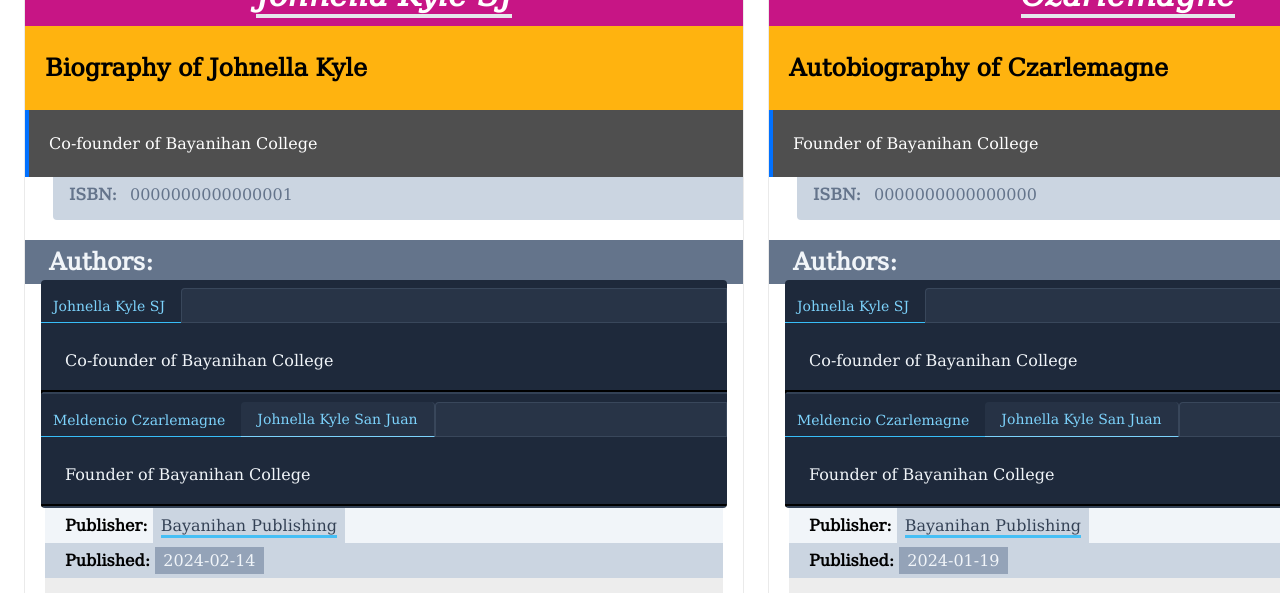
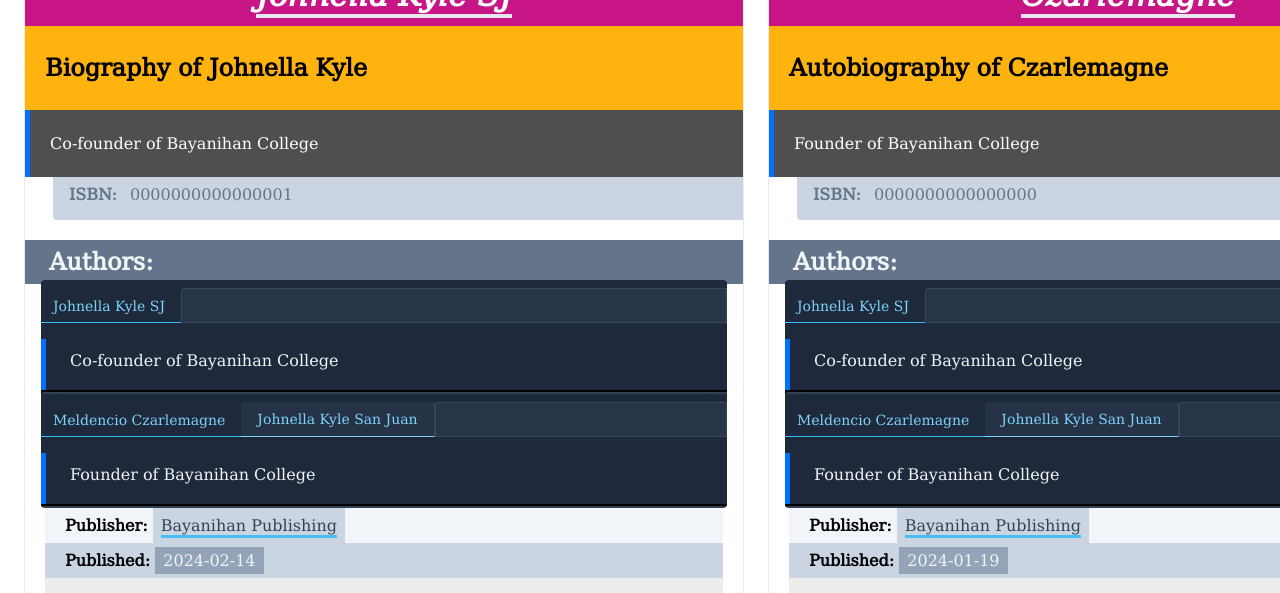
Before and after one commit to jk-sanjuan/jk-sanjuan.github.io, a Jekyll site: the page built from books.html, in a window 1280 px wide and 1377 px high. Shown: the part 429-1022 px from the top of the window. Built offline with Jekyll 4.4.1, drawn with Linux system fonts in a browser that asks for light colours.

Commit message:
[0.1.14] (books.html project.css 8-12-14-26-17-27JK.png BiW-8-12-14-26-17-27JK.png)
+ add babe(1-&-Only)(Beautiful-in-White)(Book-Nerd[s])

```diff
--- a/_includes/books.html
+++ b/_includes/books.html
@@ -96,7 +96,7 @@
                     <div class="group/ella children:my-0 children:!shadow-none children:bg-transparent text-slate-100">
                       <div>
                         <!--- Author Biography -->
-                        <p class="w-full px-6 pt-3 pb-5">{{ author.bio }}</p>
+                        <p id="author-bio" class="w-full px-6 pt-3 pb-5">{{ author.bio }}</p>
                       </div>
                       {% if author.name == 'Meldencio Czarlemagne' %}
                       <div id="book-nerd" class="w-full display-none invisible group-hover/ella:visible group-hover/ella:block">
@@ -104,6 +104,18 @@
                         <div class="w-[668px] h-[500px] m-auto noreveal" onmouseover="reveal_hover(this)" onmouseleave="noreveal(this)"
                              style="height: 500px;
                                     background-image: url('/assets/images/biomew/bg/booknerd.png');
+                                    background-repeat: no-repeat;"></div>
+                        <div class="w-[668px] h-[500px] m-auto noreveal" onmouseover="reveal_hover(this)" onmouseleave="noreveal(this)"
+                             style="background-size: 668px;
+                                    background-image: url('/assets/images/kayee/BiW-8-12-14-26-17-27JK.png');
+                                    background-repeat: no-repeat;"></div>
+                      </div>
+                      {% else %}
+                      <div id="jksj-babe" class="w-full display-none invisible group-hover/ella:visible group-hover/ella:block">
+                        <!--- Show Booknerd(Love) Image -->
+                        <div class="w-[668px] h-[500px] m-auto noreveal" onmouseover="reveal_hover(this)" onmouseleave="noreveal(this)"
+                             style="background-size: 668px;
+                                    background-image: url('/assets/images/kayee/8-12-14-26-17-27JK.png');
                                     background-repeat: no-repeat;"></div>
                       </div>
                       {% endif %}
--- a/assets/css/project.css
+++ b/assets/css/project.css
@@ -95,8 +95,8 @@
     position: relative;
 }
 
-#book-description {
-    border-inline-start: 4px solid #0171ff;
+#book-description, #author-bio {
+    border-inline-start: 5px solid #0171ff;
 }
 
 
```
Also changed, not shown: assets/images/kayee/8-12-14-26-17-27JK.png (added), 1 other file.
